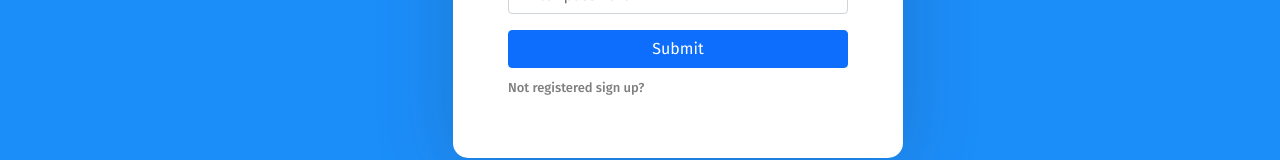
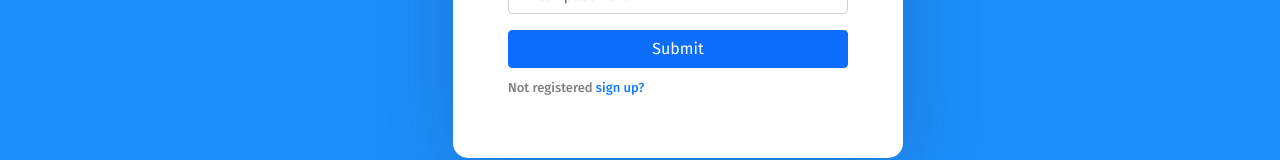
Before and after one commit to NguyenNgocPha/UmbalaKeep, a React (Create React App) app: page / in a window 1280 px wide. Shown: the part 353-513 px from the top of the page. Built offline with nearby package versions, Linux system fonts and the light colour scheme; no server answers.

Commit message:
upload edit new

```diff
--- a/src/component/Header.js
+++ b/src/component/Header.js
@@ -126,7 +126,7 @@ function Header() {
             </div>
           </Link>
 
-          <Link to="/home/invoices" class="link">
+          <Link to="/" class="link">
             <div
               class="row"
               style={{ fontSize: 20, alignItems: "center", height: 48 }}
--- a/src/component/login/Login.js
+++ b/src/component/login/Login.js
@@ -70,11 +70,11 @@ function Login() {
               <p className="forgot-password text-start">
                 <span>
                   {" "}
-                  Not registered <a onClick={chandleSignOut}>sign up?</a>
+                  Not registered{" "}
+                  <a onClick={chandleSignOut} style={{ color: "#167bff" }}>
+                    sign up?
+                  </a>
                 </span>
-                {/* <span style={{ float: "right" }}>
-                Forgot <a href="/home">password?</a>
-              </span> */}
               </p>
             </div>
           </form>
--- a/src/component/login/SignUp.js
+++ b/src/component/login/SignUp.js
@@ -1,9 +1,15 @@
 import React, { useEffect, useState } from "react";
 import "../../css/SignUp.css";
 import { auth, db } from "../../firebase-config";
+import { useNavigate } from "react-router-dom";
 
 function SignUp() {
+  let navigate = useNavigate();
   const [data, setData] = useState("");
+  const chandleSignIn = () => {
+    navigate(`/sign-in`);
+  };
+
   const handleSignIn = () => {
     if (data.name === "" || data.age < 0) {
       alert("Please fill full name and valid age!");
@@ -108,7 +114,10 @@ function SignUp() {
             </div>
             <div className="mb-3 row">
               <p className="forgot-password text-right">
-                Not registered <a href="/sign-in">sign in?</a>
+                Not registered{" "}
+                <a onClick={chandleSignIn} style={{ color: "#167bff" }}>
+                  sign in?
+                </a>
               </p>
             </div>
           </form>
```
